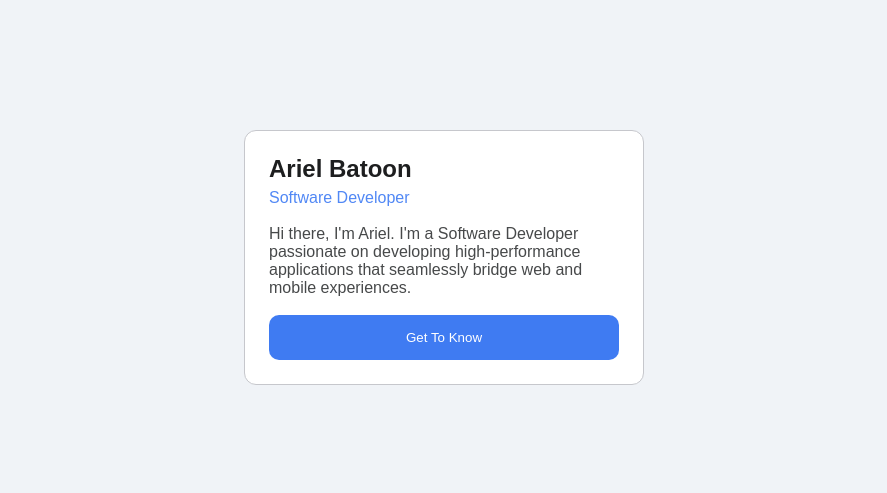
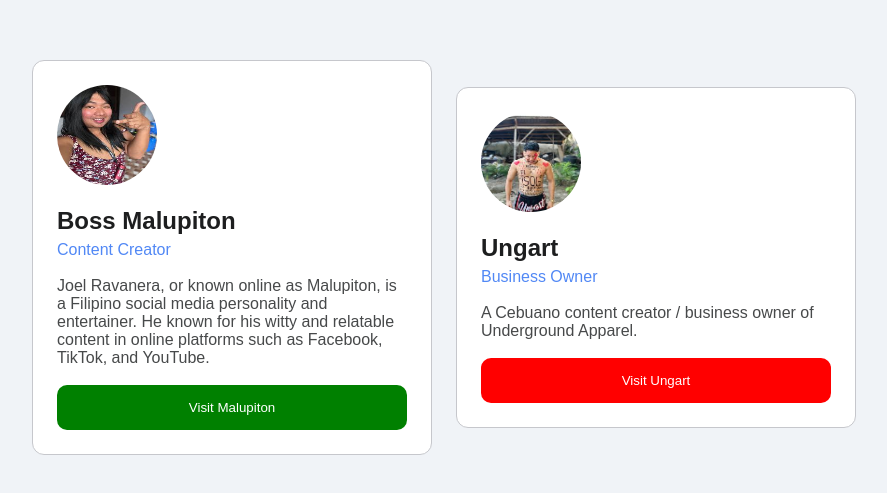
Before and after one commit to arielbatoon09/apps-dev-react, a React (Vite) app: page / in a window 1280 px wide. Shown: the part 143-636 px from the top of the page, without its empty margins (196-1083 px from the left). Built offline with nearby package versions, Linux system fonts and the light colour scheme.

Commit message:
Added props to the Profile and Button components.

```diff
--- a/src/App.jsx
+++ b/src/App.jsx
@@ -1,9 +1,28 @@
 import Profile from "./components/Profile";
 
 function App() {
+  const personData1 = {
+    imgSrc: "/malupiton.jpeg",
+    name: "Boss Malupiton",
+    role: "Content Creator",
+    description: "Joel Ravanera, or known online as Malupiton, is a Filipino social media personality and entertainer. He known for his witty and relatable content in online platforms such as Facebook, TikTok, and YouTube.",
+    buttonLabel: "Visit Malupiton",
+    buttonColor: "green",
+  }
+
+    const personData2 = {
+    imgSrc: "/ungart.jpeg",
+    name: "Ungart",
+    role: "Business Owner",
+    description: "A Cebuano content creator / business owner of Underground Apparel.",
+    buttonLabel: "Visit Ungart",
+    buttonColor: "red",
+  }
+
   return (
     <div className="center-ui">
-      <Profile />
+      <Profile personData={personData1} />
+      <Profile personData={personData2} />
     </div>
   )
 }
--- a/src/components/Button.jsx
+++ b/src/components/Button.jsx
@@ -1,6 +1,8 @@
-function Button() {
+function Button(props) {
   return (
-    <button className="cmp-button">Get To Know</button>
+    <button className="cmp-button" style={{ background: props.color }}>
+      {props.buttonLabel}
+    </button>
   )
 }
 
--- a/src/components/Profile.jsx
+++ b/src/components/Profile.jsx
@@ -1,14 +1,20 @@
 import Button from "./Button";
 
-function Profile() {
+function Profile({ personData }) {
   return (
     <div className="cmp-profile">
       <div className="cmp-profile_header">
-        <h1>Ariel Batoon</h1>
-        <p>Software Developer</p>
+        <img
+          className="avatar"
+          src={personData.imgSrc}
+          alt={personData.name}
+        />
+        <h1>{personData.name}</h1>
+        <p>{personData.role}</p>
       </div>
-      <p className="cmp-profile_description">Hi there, I'm Ariel. I'm a Software Developer passionate on developing high-performance applications that seamlessly bridge web and mobile experiences.</p>
-      <Button />
+      <p className="cmp-profile_description">{personData.description}</p>
+
+      <Button buttonLabel={personData.buttonLabel} color={personData.buttonColor} />
     </div>
   )
 }
--- a/src/styles/global.css
+++ b/src/styles/global.css
@@ -28,6 +28,7 @@ html, body {
   display: flex;
   justify-content: center;
   align-items: center;
+  gap: 24px;
 }
 
 .cmp-profile {
@@ -60,3 +61,10 @@ html, body {
   font-size: 16px;
   color: #47494A;
 }
+
+.avatar {
+  width: 100px;
+  height: 100px;
+  border-radius: 999px;
+  margin-bottom: 16px;
+}
```
Also changed, not shown: public/malupiton.jpeg (added), public/ungart.jpeg (added).
